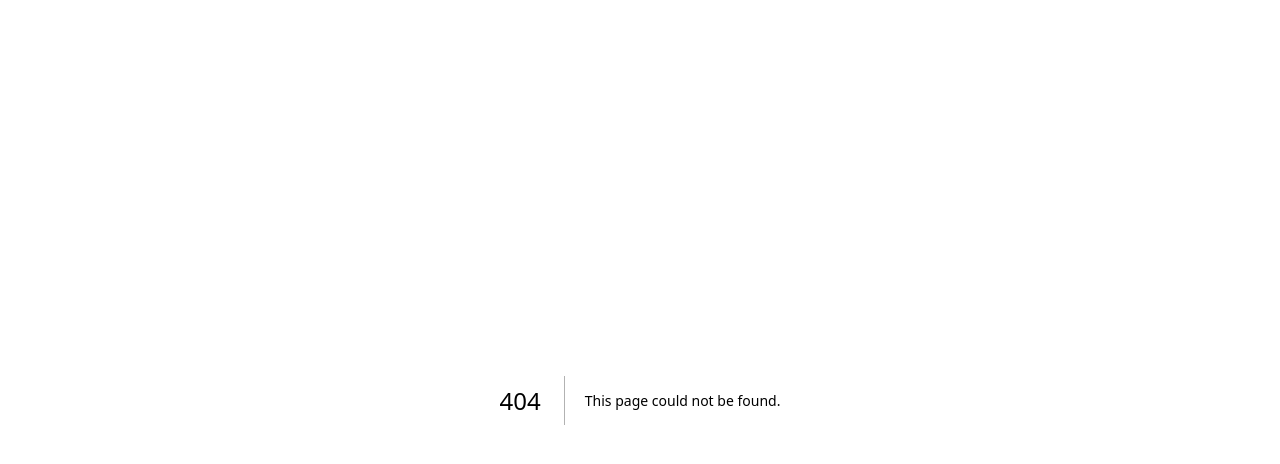
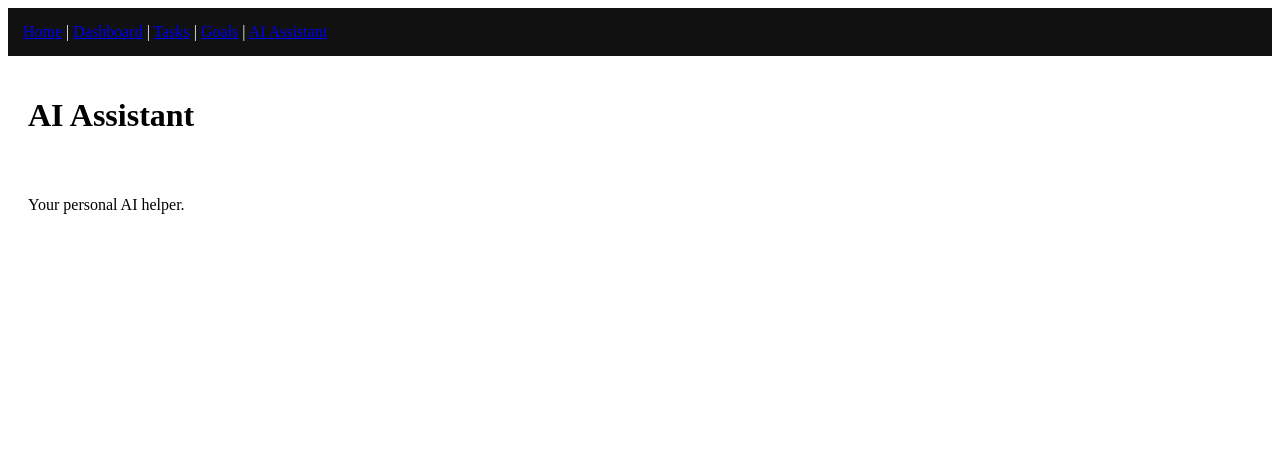
Before and after one commit to aaryanm1208-ship-it/AURA-OS, a Next.js app: page /ai in a window 1280 px wide. Before the commit this address had no page. Shown: the top 464 px of the page. Built offline with nearby package versions, Linux system fonts and the light colour scheme.

Commit message:
Create AI page with Navbar and introductory text

```diff
--- /dev/null
+++ b/src/pages/ai.js
@@ -0,0 +1,11 @@
+import Navbar from "../components/Navbar";
+
+export default function AI() {
+  return (
+    <div>
+      <Navbar />
+      <h1 style={{padding:"20px"}}>AI Assistant</h1>
+      <p style={{padding:"20px"}}>Your personal AI helper.</p>
+    </div>
+  );
+}
```
